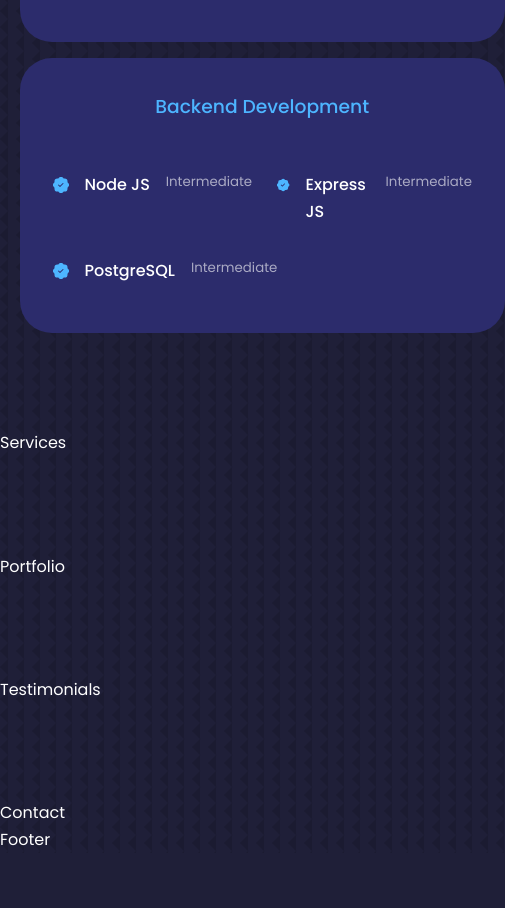
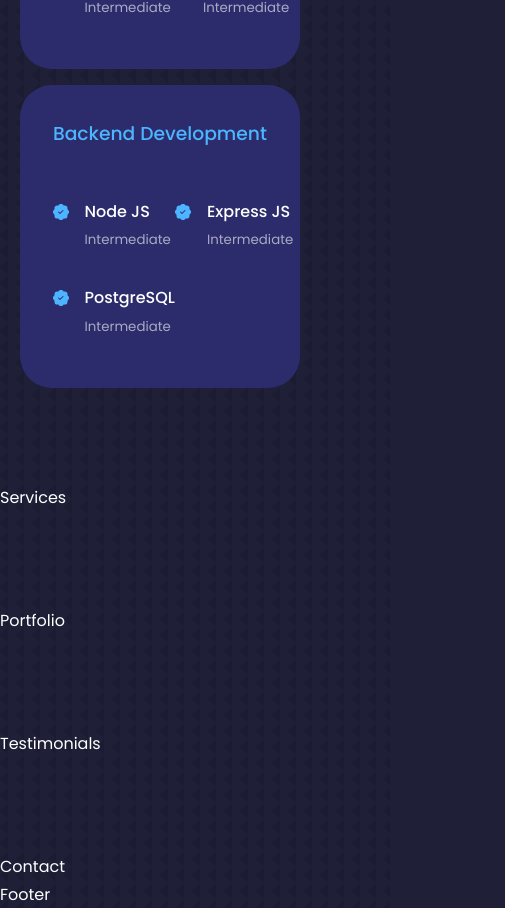
Before and after one commit to chrlee20043/my-portfolio, a React (Create React App) app: page / in a window 390 px wide. Shown: the part 2765-3673 px from the top of the page, 505 px wide, since content can reach past the window. Before the commit the page ends 3618 px from the top, so only its background shows below. Built offline with nearby package versions, Linux system fonts and the light colour scheme.

Commit message:
fixing styling for backend experience section

```diff
--- a/src/components/experience/Experience.jsx
+++ b/src/components/experience/Experience.jsx
@@ -61,18 +61,24 @@ const Experience = () => {
           <div className="experience__content">
             <article className="experience__details">
               <BsPatchCheckFill className="experience__details-icon" />
+              <div>
                 <h4>Node JS</h4>
                 <small className="text-light">Intermediate</small>
+              </div>
             </article>
             <article className="experience__details">
               <BsPatchCheckFill className="experience__details-icon" />
+              <div>
                 <h4>Express JS</h4>
                 <small className="text-light">Intermediate</small>
+              </div>
             </article>
             <article className="experience__details">
               <BsPatchCheckFill className="experience__details-icon" />
+              <div>
                 <h4>PostgreSQL</h4>
                 <small className="text-light">Intermediate</small>
+              </div>
             </article>
           </div>
         </div>
--- a/src/components/experience/experience.css
+++ b/src/components/experience/experience.css
@@ -67,7 +67,7 @@ color: var(--color-primary);
     }
 
     .experience__container > div {
-        width: 100%;
+        width: 80%;
         padding: 2rem 1rem;
     }
 
```
Lines whose indentation alone changed are shown as unchanged.
